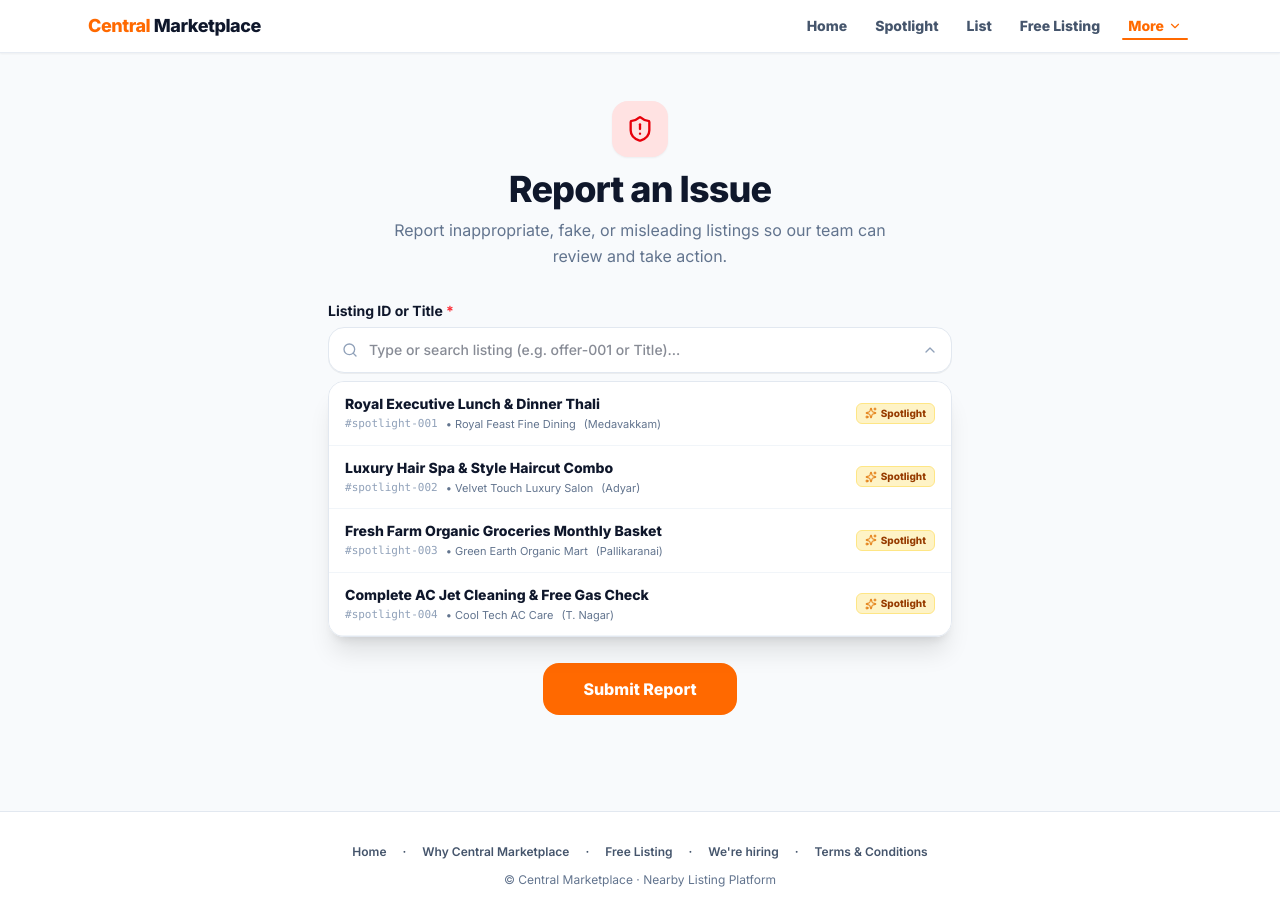
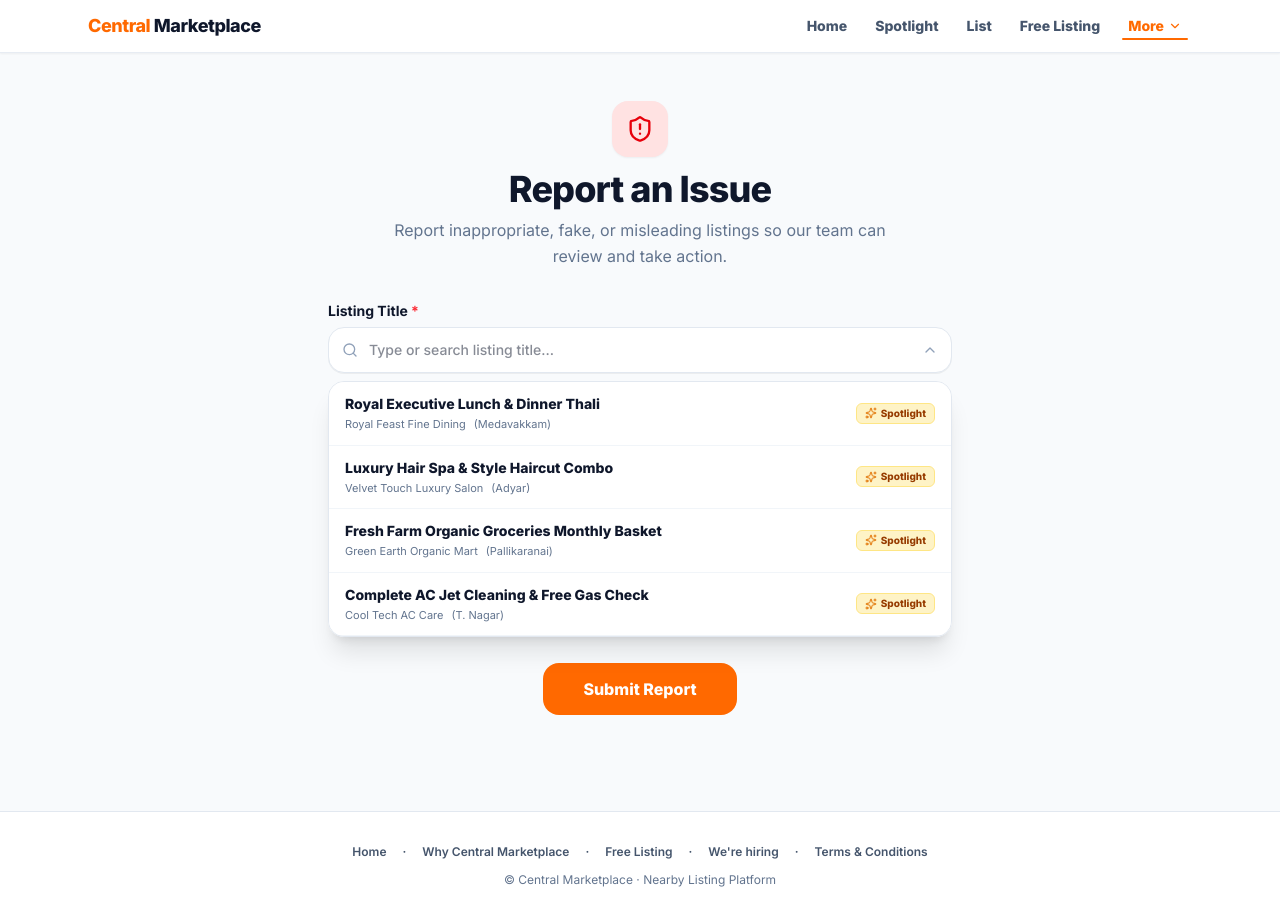
Before and after one commit to bala290498/central-marketplace-03, a Next.js app: page /report-an-issue in a window 1280 px wide. Both pictures are taken after a click on the button 937 px from the left and 350 px from the top of the page. Built offline with nearby package versions, Linux system fonts and the light colour scheme.

Commit message:
Remove ID numbers from Report an Issue listing title search bar

```diff
--- a/src/app/report-an-issue/page.tsx
+++ b/src/app/report-an-issue/page.tsx
@@ -64,7 +64,6 @@ export default function ReportPage() {
     return searchableItems.filter(
       (item) =>
         item.title.toLowerCase().includes(q) ||
-        item.id.toLowerCase().includes(q) ||
         item.business.toLowerCase().includes(q) ||
         item.location.toLowerCase().includes(q)
     );
@@ -131,10 +130,10 @@ export default function ReportPage() {
         ) : (
           <form onSubmit={handleSubmit} className="space-y-6">
 
-            {/* Searchable Listing ID or Title Combobox */}
+            {/* Searchable Listing Title Combobox */}
             <div className="relative" ref={dropdownRef}>
               <label className="block text-xs sm:text-sm font-bold text-slate-900 mb-1.5">
-                Listing ID or Title <span className="text-red-500">*</span>
+                Listing Title <span className="text-red-500">*</span>
               </label>
               <div className="relative">
                 <div className="absolute inset-y-0 left-0 pl-3.5 flex items-center pointer-events-none text-slate-400">
@@ -149,7 +148,7 @@ export default function ReportPage() {
                     setListingId(e.target.value);
                     setIsDropdownOpen(true);
                   }}
-                  placeholder="Type or search listing (e.g. offer-001 or Title)..."
+                  placeholder="Type or search listing title..."
                   className="w-full pl-10 pr-10 py-3 rounded-2xl border border-slate-200 bg-white text-xs sm:text-sm font-medium focus:outline-none focus:ring-2 focus:ring-orange-500 shadow-2xs"
                 />
                 <button
@@ -170,7 +169,7 @@ export default function ReportPage() {
                         key={`${item.type}-${item.id}`}
                         type="button"
                         onClick={() => {
-                          setListingId(`[${item.id}] ${item.title}`);
+                          setListingId(item.title);
                           setIsDropdownOpen(false);
                         }}
                         className="w-full px-4 py-3 text-left hover:bg-slate-50 transition-colors flex items-center justify-between gap-3 group cursor-pointer"
@@ -181,11 +180,12 @@ export default function ReportPage() {
                               {item.title}
                             </span>
                           </div>
-                          <div className="text-[11px] text-slate-500 flex items-center gap-2 mt-0.5">
-                            <span className="font-mono text-slate-400">#{item.id}</span>
-                            {item.business && <span>• {item.business}</span>}
-                            {item.location && <span>({item.location})</span>}
-                          </div>
+                          {(item.business || item.location) && (
+                            <div className="text-[11px] text-slate-500 flex items-center gap-2 mt-0.5">
+                              {item.business && <span>{item.business}</span>}
+                              {item.location && <span>({item.location})</span>}
+                            </div>
+                          )}
                         </div>
                         <span
                           className={`text-[10px] font-extrabold px-2 py-0.5 rounded-md flex-shrink-0 flex items-center gap-1 ${
```
